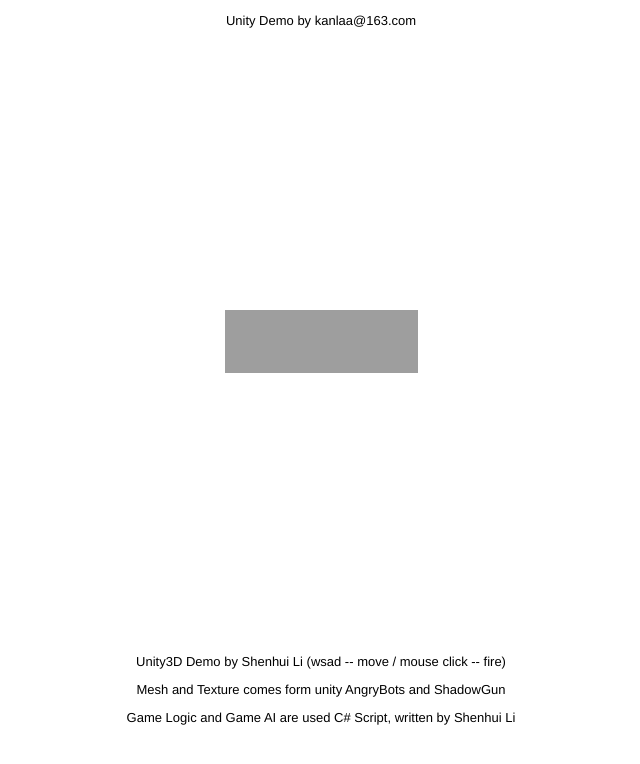
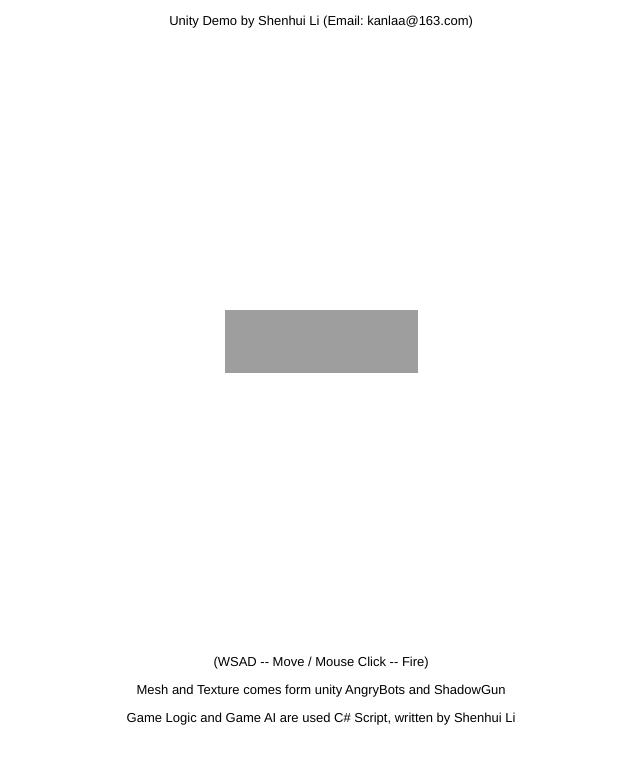
Before and after one commit to peony3d/peony3d.github.com, a plain HTML site: page unity/improve/index.html in a window 1280 px wide. Shown: the whole page, without its empty margins (319-959 px from the left). Drawn offline with Linux system fonts and the light colour scheme; grey boxes are pictures that could not be loaded.

Commit message:
Signed-off-by: peony3d <pythonwave@gmail.com>

```diff
--- a/unity/improve/index.html
+++ b/unity/improve/index.html
@@ -2,7 +2,7 @@
 <html xmlns="http://www.w3.org/1999/xhtml">
 	<head>
 		<meta http-equiv="Content-Type" content="text/html; charset=utf-8">
-		<title>Unity Demo by kanlaa@163.com</title>
+		<title>Unity Demo by Shenhui Li (Email: kanlaa@163.com) </title>
 		<script type="text/javascript" src="http://webplayer.unity3d.com/download_webplayer-3.x/3.0/uo/UnityObject.js"></script>
 		<script type="text/javascript">
 		<!--
@@ -68,7 +68,7 @@
 		</style>
 	</head>
 	<body>
-		<p class="header">Unity Demo by kanlaa@163.com</p>
+		<p class="header">Unity Demo by Shenhui Li (Email: kanlaa@163.com)</p>
 		<div class="content">
 			<div id="unityPlayer">
 				<div class="missing">
@@ -78,7 +78,7 @@
 				</div>
 			</div>
 		</div>
-		<p class="header">Unity3D Demo by Shenhui Li (wsad -- move /  mouse click -- fire)</p>
+		<p class="header">(WSAD -- Move /  Mouse Click -- Fire)</p>
 		<p class="header">Mesh and Texture comes form unity AngryBots and ShadowGun</p>
 		<p class="header">Game Logic and Game AI are used C# Script, written by Shenhui Li</p>
 	</body>
```
